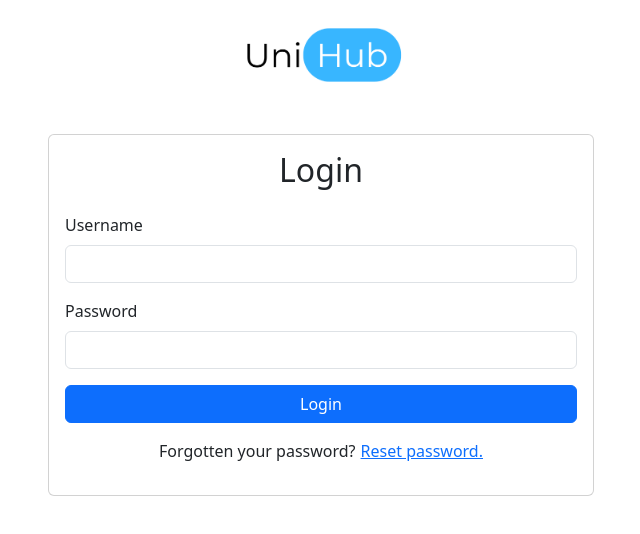
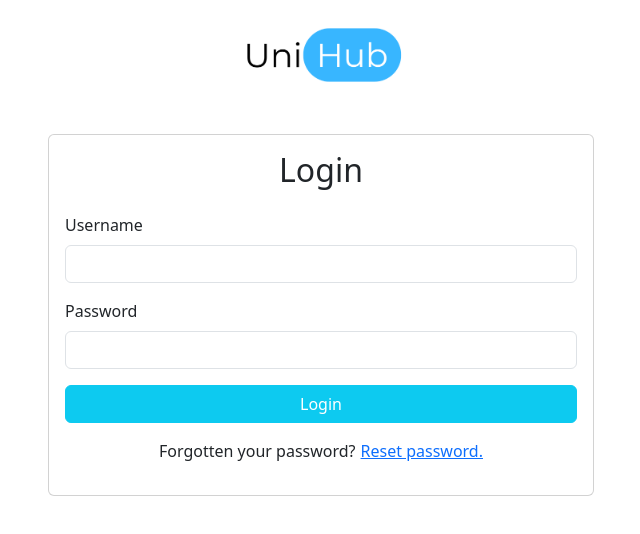
Before and after one commit to arthurmilner01/distributed-and-enterprise-software-development, a React (Vite) app in the folder frontend/: page /login in a window 1280 px wide. Shown: the top 534 px of the page, without its empty margins (319-959 px from the left). Built offline with nearby package versions, Linux system fonts and the light colour scheme; no server answers.

Commit message:
Changed button styling

```diff
--- a/frontend/src/components/pages/LoginPage.jsx
+++ b/frontend/src/components/pages/LoginPage.jsx
@@ -67,7 +67,7 @@ const LoginPage = () => {
                     required
                   />
                 </div>
-                <button type="submit" className="btn btn-primary w-100">
+                <button type="submit" className="btn btn-info text-white w-100">
                   Login
                 </button>
               </form>
--- a/frontend/src/components/pages/PasswordResetConfirmPage.jsx
+++ b/frontend/src/components/pages/PasswordResetConfirmPage.jsx
@@ -83,7 +83,7 @@ const PasswordResetConfirmPage = () => {
                 </div>
                 <button
                 type="submit"
-                className="btn btn-primary w-100"
+                className="btn btn-info text-white w-100"
                 disabled={loading}
                 >
                   {loading ? "Resetting..." : "Reset Password"}
--- a/frontend/src/components/pages/PasswordResetPage.jsx
+++ b/frontend/src/components/pages/PasswordResetPage.jsx
@@ -55,7 +55,7 @@ const PasswordResetPage = () => {
                     </div>
                     <button
                     type="submit"
-                    className="btn btn-primary w-100"
+                    className="btn btn-info text-white w-100"
                     disabled={loading}
                     >
                       {loading ? "Sending email..." : "Request Password Reset"}
--- a/frontend/src/components/pages/RegisterPage.jsx
+++ b/frontend/src/components/pages/RegisterPage.jsx
@@ -127,7 +127,7 @@ const RegisterPage = () => {
                   ></textarea>
                 </div>
 
-                <button type="submit" className="btn btn-primary w-100">
+                <button type="submit" className="btn btn-info text-white w-100">
                   Register
                 </button>
               </form>
```
